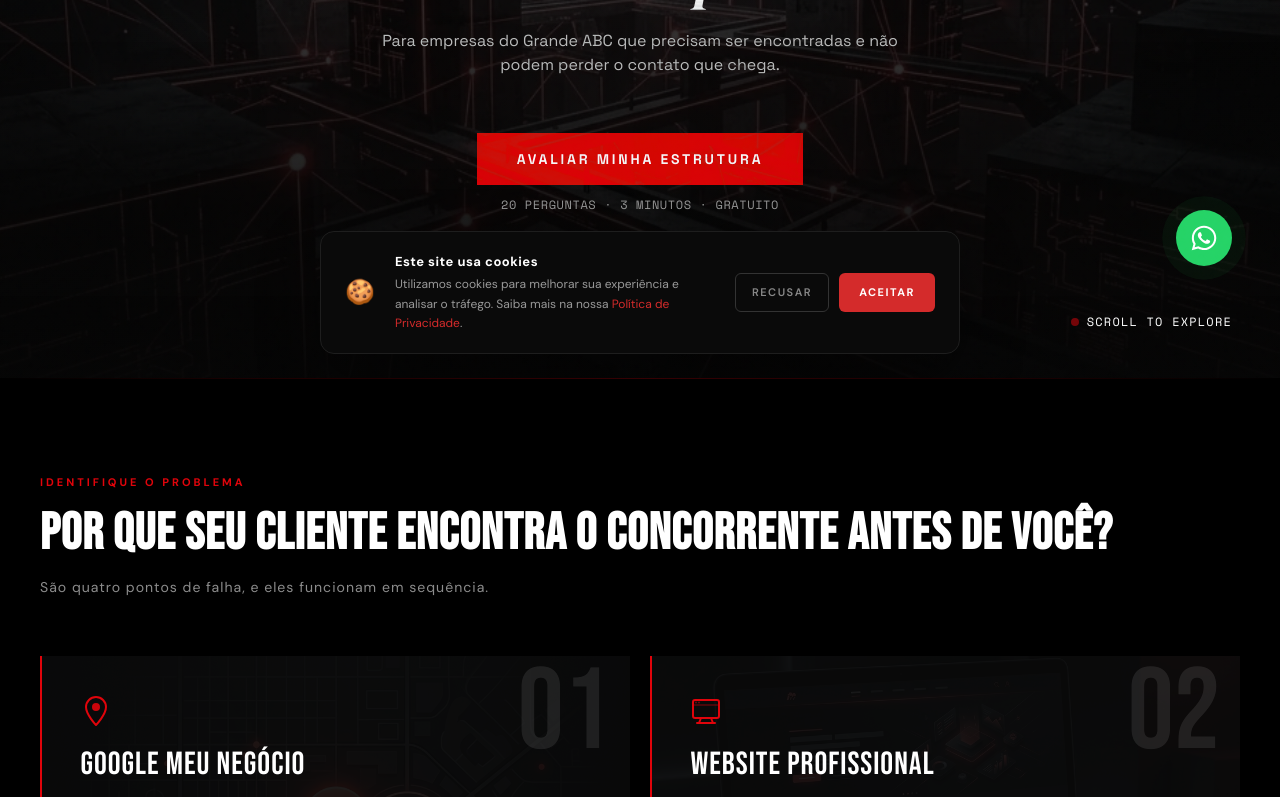
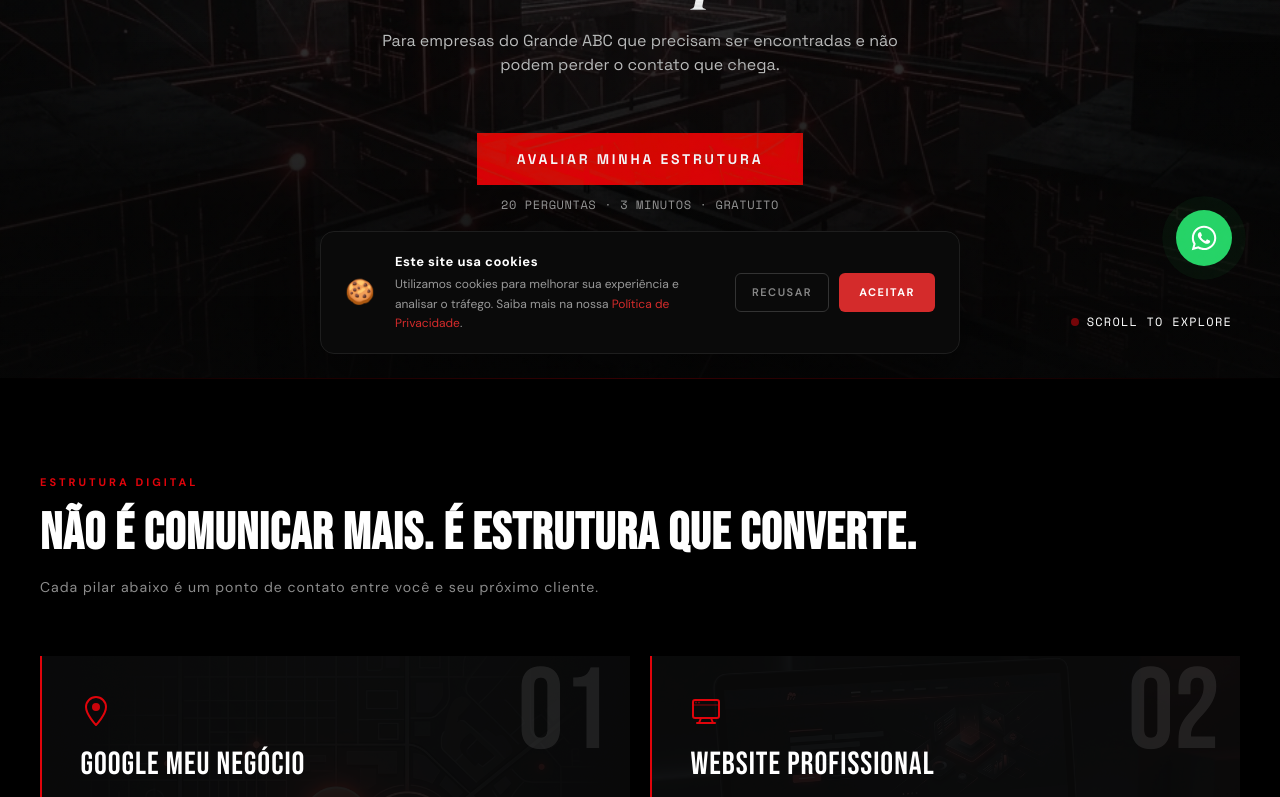
Before and after one commit to onethankdigital/site-otd, a React (Vite) app: page / in a window 1280 px wide. Shown: the part 422-1219 px from the top of the page. Built offline with nearby package versions, Linux system fonts and the light colour scheme.

Commit message:
feat(home): update section eyebrow, title and intro copy in ServicosCards

```diff
--- a/src/components/ServicosCards.jsx
+++ b/src/components/ServicosCards.jsx
@@ -406,9 +406,9 @@ const ServicosCards = () => {
       <section className="servicos-section">
         <div className="servicos-inner">
           {/* Header */}
-          <div className="servicos-eyebrow">IDENTIFIQUE O PROBLEMA</div>
-          <div className="servicos-title">Por que seu cliente encontra o concorrente antes de você?</div>
-          <p className="servicos-intro">São quatro pontos de falha, e eles funcionam em sequência.</p>
+          <div className="servicos-eyebrow">ESTRUTURA DIGITAL</div>
+          <div className="servicos-title">Não é comunicar mais. É estrutura que converte.</div>
+          <p className="servicos-intro">Cada pilar abaixo é um ponto de contato entre você e seu próximo cliente.</p>
 
           {/* Grid */}
           <div className="servicos-grid">
```
